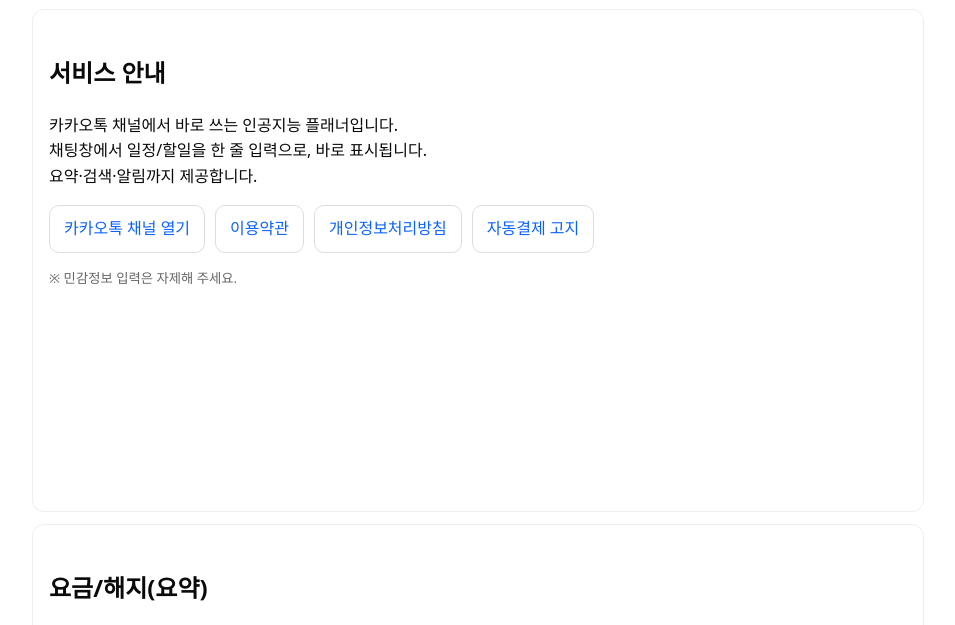
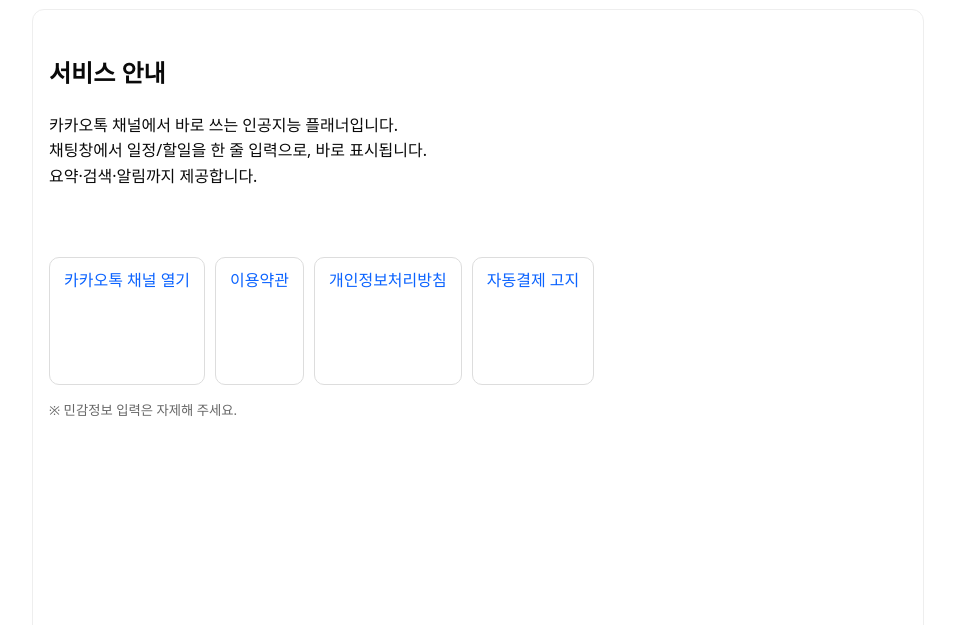
Before and after one commit to pshw2000/orijima-site-Public-, a plain HTML site: page index.html in a window 1280 px wide. Shown: the part 140-765 px from the top of the page, without its empty margins (162-1117 px from the left). Drawn offline with Linux system fonts and the light colour scheme.

Commit message:
Update index.html

```diff
--- a/index.html
+++ b/index.html
@@ -14,12 +14,12 @@
   <h2>서비스 안내</h2>
   <p>카카오톡 채널에서 바로 쓰는 인공지능 플래너입니다.<br>
     채팅창에서 일정/할일을 한 줄 입력으로, 바로 표시됩니다.<br>
-    요약·검색·알림까지 제공합니다.</p>
+    요약·검색·알림까지 제공합니다.<br><br><br></p>
   <div class="btns">
     <a class="btn" href="https://pf.kakao.com/_yourchannel">카카오톡 채널 열기</a>
     <a class="btn" href="/terms_ko.html">이용약관</a>
     <a class="btn" href="/privacy_ko.html">개인정보처리방침</a>
-    <a class="btn" href="/auto_billing_notice.txt">자동결제 고지</a>
+    <a class="btn" href="/auto_billing_notice.txt">자동결제 고지</a><br><br><br><br><br>
   </div>
   <small>※ 민감정보 입력은 자제해 주세요.<br><br><br><br><br><br><br><br><br></small>
 </section>
```
